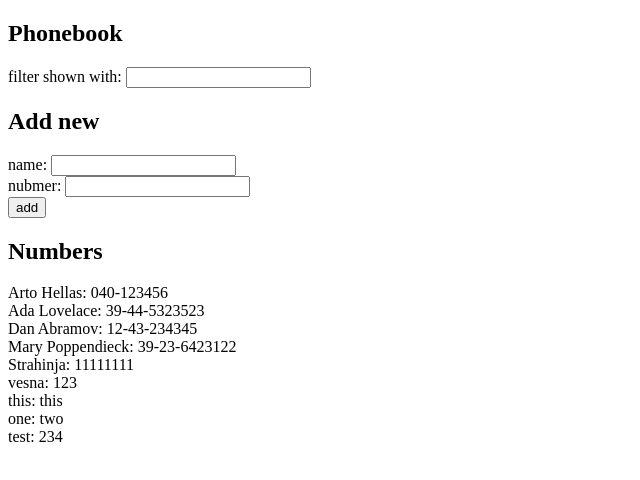
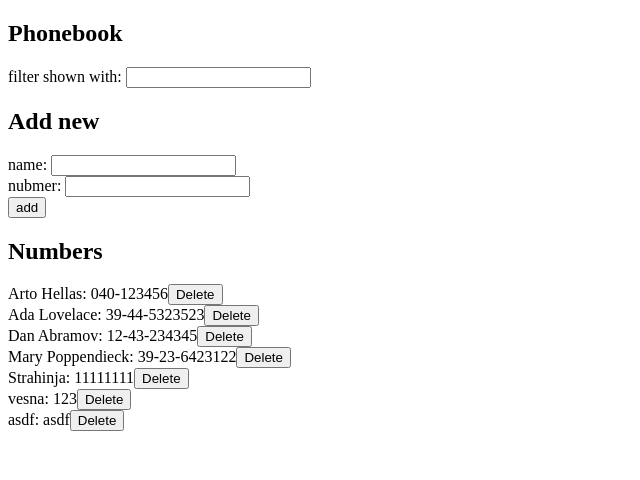
Before and after one commit to strjkc/part2, a React (Create React App) app in the folder phonebook/: page / in a window 1280 px wide. Shown: the top 480 px of the page, without its empty margins (0-640 px from the left). Built offline with nearby package versions, Linux system fonts and the light colour scheme; data requests are answered from the project's data file.

Commit message:
remove users

```diff
--- a/phonebook/db.json
+++ b/phonebook/db.json
@@ -31,19 +31,9 @@
       "id": 6
     },
     {
-      "name": "this",
-      "number": "this",
+      "name": "asdf",
+      "number": "asdf",
       "id": 7
-    },
-    {
-      "name": "one",
-      "number": "two",
-      "id": 8
-    },
-    {
-      "name": "test",
-      "number": "234",
-      "id": 9
     }
   ]
 }
--- a/phonebook/src/App.js
+++ b/phonebook/src/App.js
@@ -13,8 +13,19 @@
   useEffect( () => {
     personServices.getAll()
     .then( allPersons => setPersons(allPersons))
-    .catch(error => console.log('Unable to fetch persons', error))
+    .catch(error => console.error('Unable to fetch persons', error))
   },[])
+
+  const removePerson = id => {
+    const user = persons.find(person => person.id === id)
+    if (window.confirm(`Delete user ${user.name}?`))
+    {
+      personServices.remove(id)
+      .then( () => setPersons(persons.filter(person => person.id !== id)))
+      .catch(error => console.error('Unable to remove user ', error))
+    }
+    return
+    }
 
 
   const peopleToDisplay = searchValue.length > 0
@@ -33,7 +44,7 @@
       const newPerson = {name: newName, number: newNumber}
       personServices.create(newPerson)
       .then(savedPerson => setPersons(persons.concat(savedPerson)))
-      .catch(error => console.log('Unable to save contact ',error))
+      .catch(error => console.error('Unable to save contact ',error))
     }
     setNewNumber('')
     setNewName('')
@@ -46,7 +57,7 @@
       <h2>Add new</h2>
       <PersonForm submitForm={submitForm} stateValues={[newName, newNumber]} inputHandlers={[nameInput, numberInput]}  />
       <h2>Numbers</h2>
-      <Persons peopleToDisplay={peopleToDisplay} />
+      <Persons peopleToDisplay={peopleToDisplay} removePerson={removePerson} />
     </div>
   )
 }
--- a/phonebook/src/Persons.js
+++ b/phonebook/src/Persons.js
@@ -1,15 +1,15 @@
 import React from 'react'
 
-const Person = ({contact}) => {
+const Person = ({contact, removePerson}) => {
     return(
-    <div>{contact.name}: {contact.number}</div>
+    <div>{contact.name}: {contact.number}<button onClick={() => removePerson(contact.id)}>Delete</button></div>
     )
   }
 
-const Persons = ({peopleToDisplay}) => {
+const Persons = ({peopleToDisplay, removePerson}) => {
     return (
         <>
-            {peopleToDisplay.map(object => <Person key={object.name} contact={object} />)}
+            {peopleToDisplay.map(object => <Person key={object.name} contact={object} removePerson={removePerson} />)}
         </>
     )
 }
--- a/phonebook/src/services/persons.js
+++ b/phonebook/src/services/persons.js
@@ -12,4 +12,9 @@
     return response.then(response => response.data)
 }
 
-export default {create, getAll}
+const remove = id => {
+    const response = axios.delete(`${baseUrl}/${id}`)
+    return response.then(response => response.data)
+}
+
+export default {create, getAll, remove}
```
